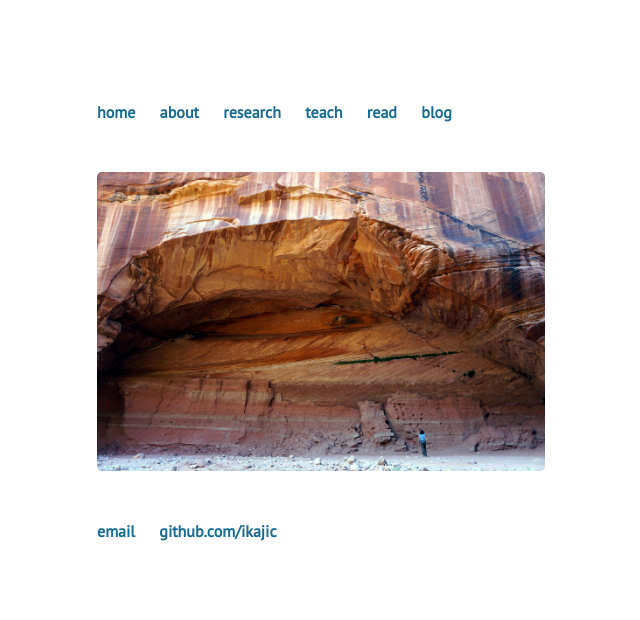
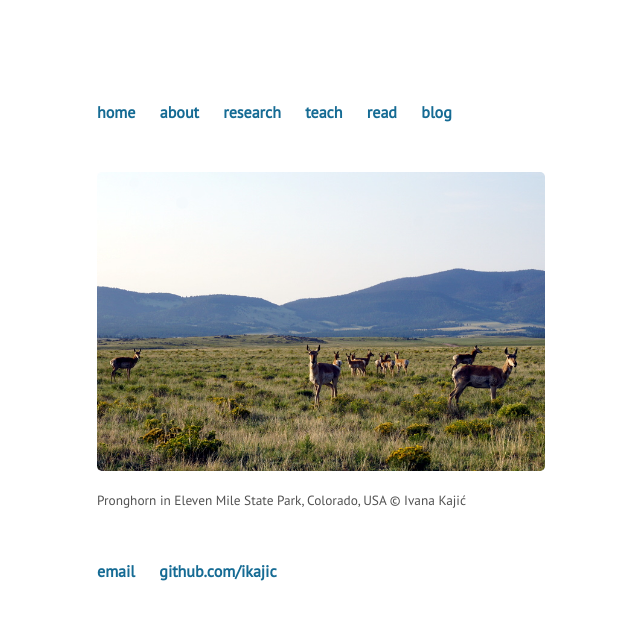
Before and after one commit to ikajic/ikajic.github.io, a Jekyll site: the page built from index.md, in a window 1280 px wide. Shown: the top 620 px of the page, without its empty margins (319-959 px from the left). Built offline with Jekyll 4.4.1, drawn with Linux system fonts in a browser that asks for light colours.

Commit message:
Yearly update of titlepage

```diff
--- a/index.md
+++ b/index.md
@@ -3,4 +3,5 @@ layout: default
 title: Ivana Kajic's homepage
 ---
 
-<img src="files/smallhuman.jpg" alt="home" width="600">
+<img src="files/pronghorn.jpg" alt="home" width="600">
+<p><small> Pronghorn in Eleven Mile State Park, Colorado, USA © Ivana Kajić </small></p>
```
Also changed, not shown: files/pronghorn.jpg (added).
